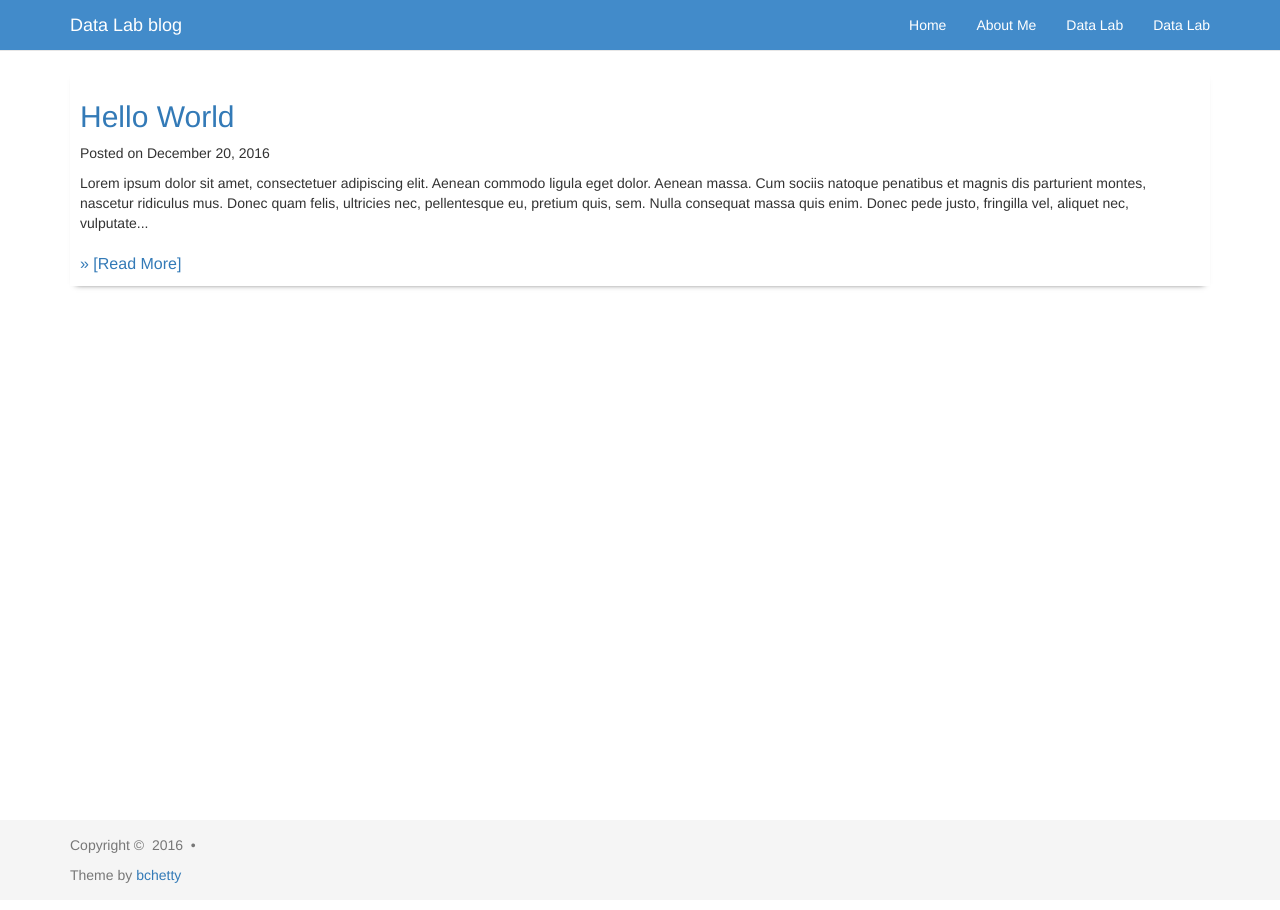
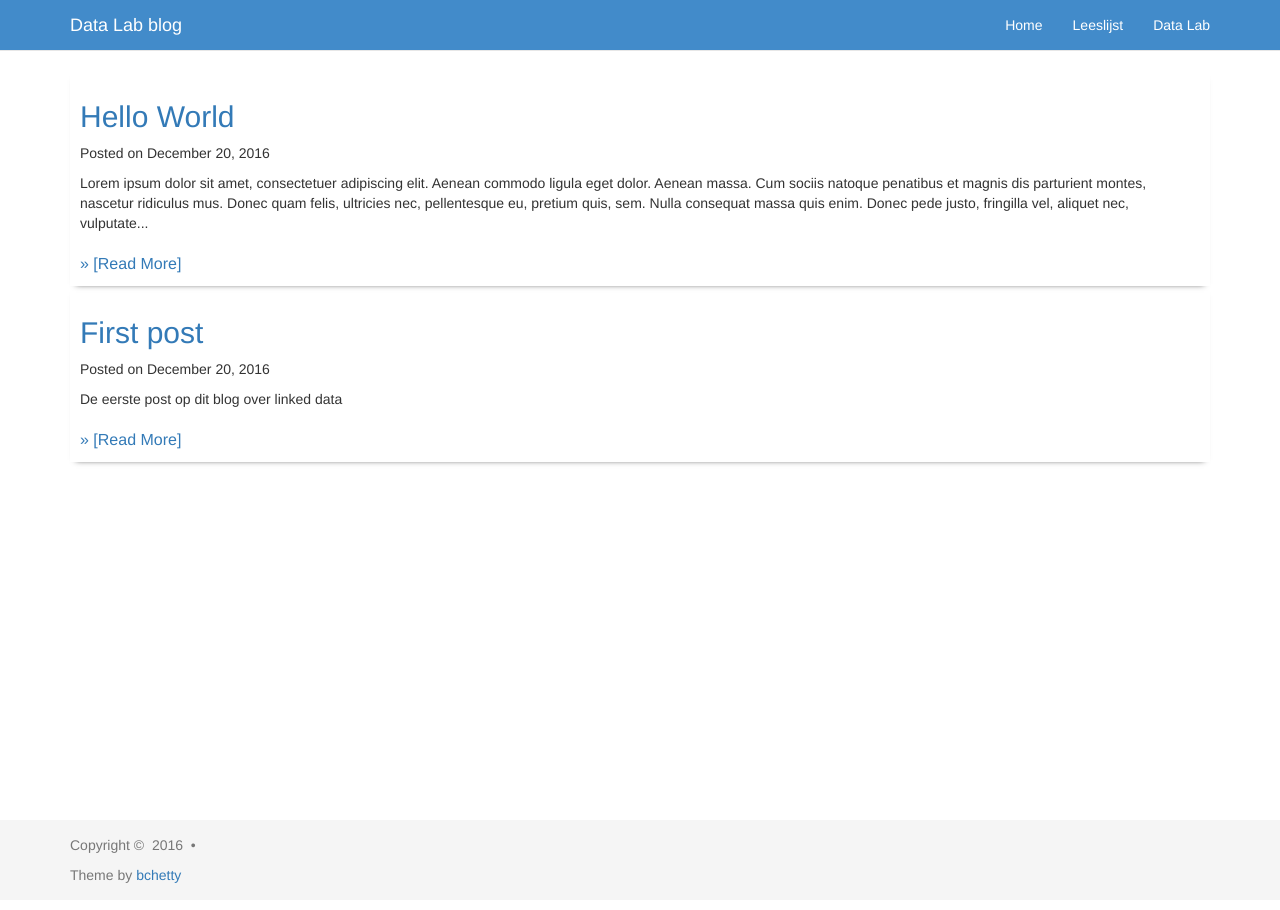
Before and after one commit to NielsHoffmann/blog, a Jekyll site: the page built from index.html, in a window 1280 px wide. Built offline with Jekyll 4.4.1, drawn with Linux system fonts in a browser that asks for light colours; nearby versions of some CDN libraries; the list of posts is cut into pages by our own code.

Commit message:
additions

```diff
--- a/_config.yml
+++ b/_config.yml
@@ -31,8 +31,7 @@ desc: Data Lab blog
 # List of links in the navigation bar
 nav-links:
   Home: ""
-  About Me: "aboutme"
-  Data Lab: "https://nielshoffmann.github.io"
+  Leeslijst: "leeslijst"
 
 # --- Footer options --- #
 
@@ -64,7 +63,7 @@ markdown: kramdown
 kramdown:
   input: GFM
   syntax_highlighter: rouge
-permalink: /blog/:title
+permalink: /:title
 paginate: 5
 
 # Default YAML values (more information on Jekyll's site)
--- /dev/null
+++ b/_posts/2016-12-20-first-post.md
@@ -0,0 +1,13 @@
+---
+layout: post
+title: First post
+date: '2016-12-20'
+author: Niels
+categories:
+- Linked Data
+tags:
+- Linked Data
+- intro
+---
+
+De eerste post op dit blog over linked data
```
Also changed, not shown: _posts/2016-12-20-hello-world.md (+2 -2 lines).
